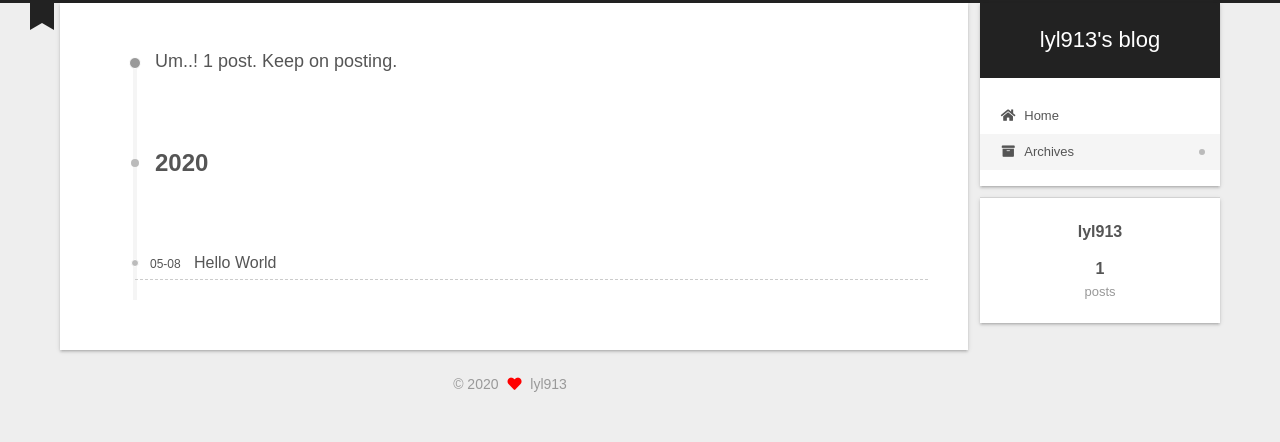
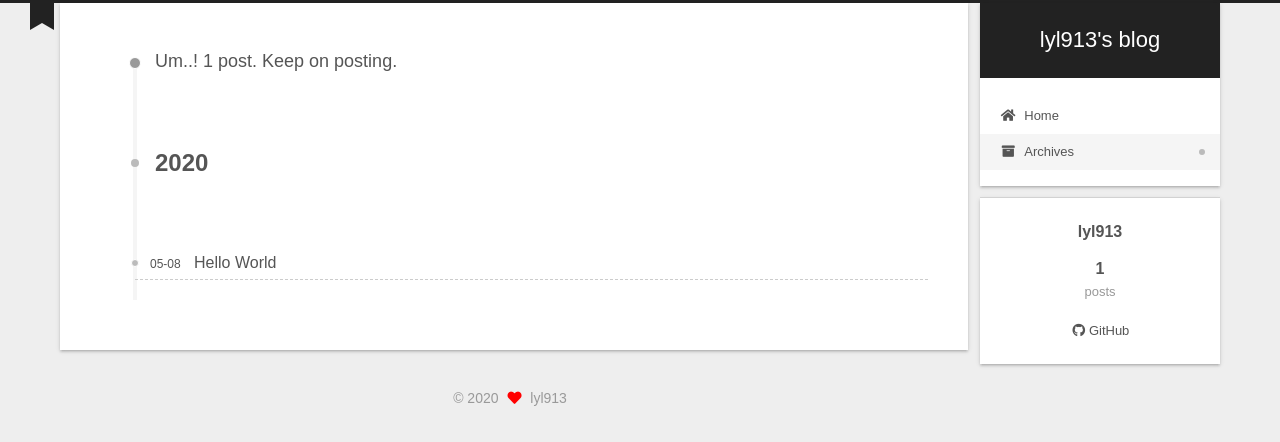
Before and after one commit to lyl913/lyl913.github.io, a plain HTML site: page archives/2020/05/index.html in a window 1280 px wide. Drawn offline with Linux system fonts and the light colour scheme.

Commit message:
Site updated: 2020-05-09 09:31:18

```diff
--- a/archives/2020/05/index.html
+++ b/archives/2020/05/index.html
@@ -252,6 +252,11 @@
       </div>
   </nav>
 </div>
+  <div class="links-of-author motion-element">
+      <span class="links-of-author-item">
+        <a href="https://github.com/lyl913" title="GitHub → https:&#x2F;&#x2F;github.com&#x2F;lyl913" rel="noopener" target="_blank"><i class="fab fa-github fa-fw"></i>GitHub</a>
+      </span>
+  </div>
 
 
 
--- a/css/main.css
+++ b/css/main.css
@@ -1224,7 +1224,7 @@ pre .javascript .function {
 }
 .links-of-author a::before,
 .links-of-author span.exturl::before {
-  background: #cc1bc9;
+  background: #8cffe8;
   border-radius: 50%;
   content: ' ';
   display: inline-block;
```
Also changed, not shown: archives/2020/index.html (+5 -0 lines), archives/index.html (+5 -0 lines), hello-world/index.html (+5 -0 lines), index.html (+5 -0 lines).
